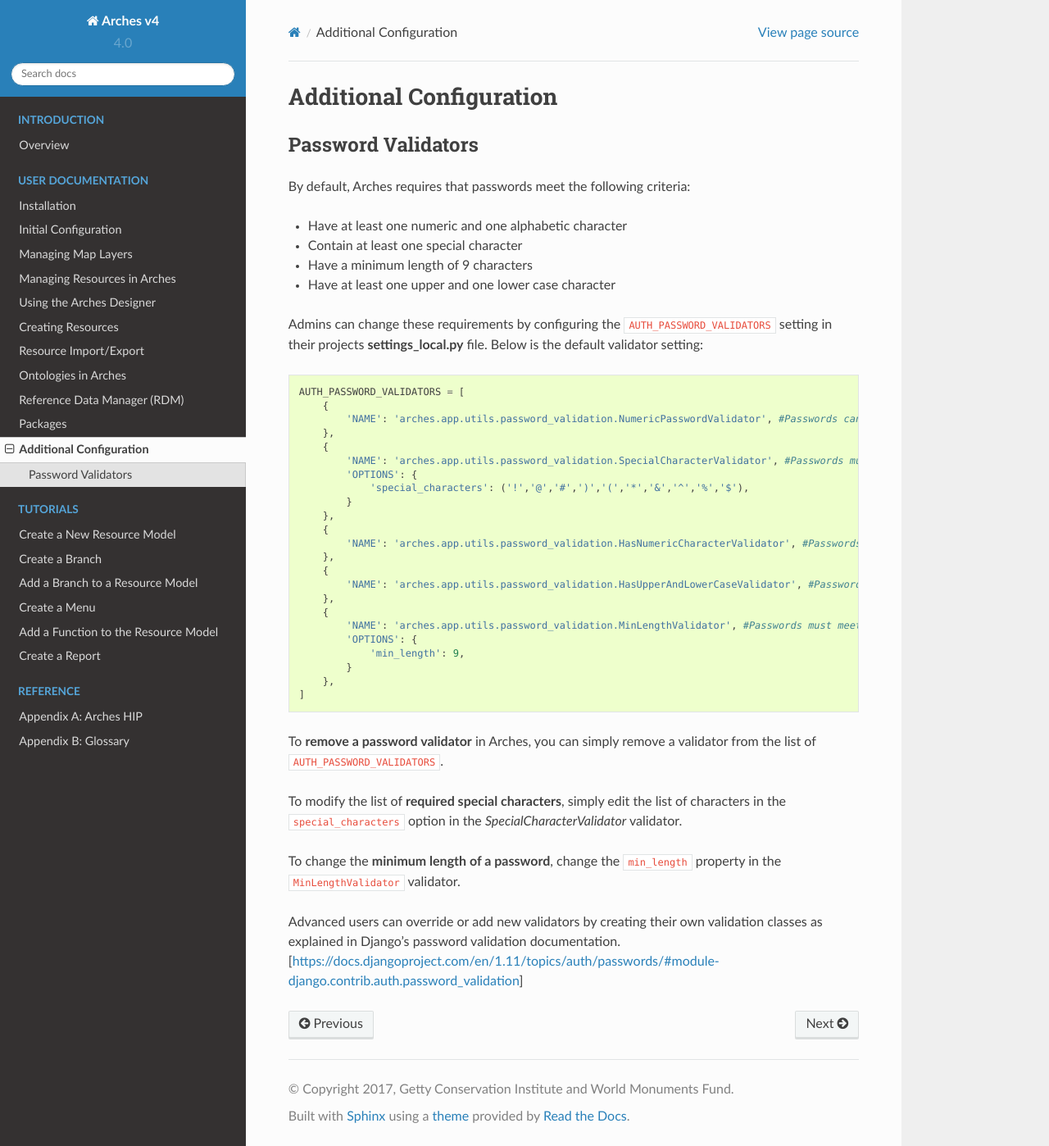
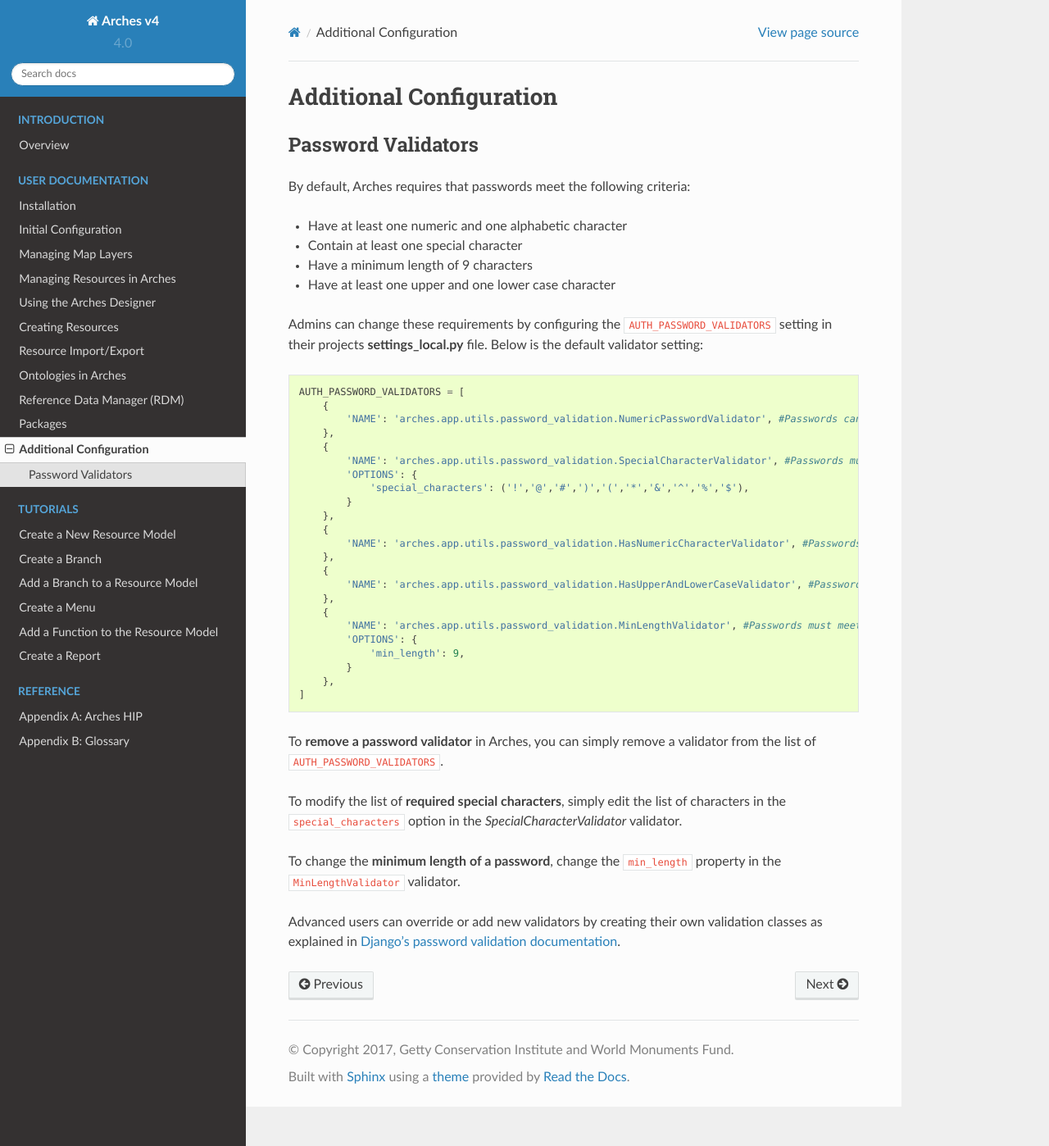
Before and after one commit to archesproject/arches-docs, a Sphinx documentation site: the page built from docs/additional-configuration.txt, in a window 1280 px wide and 1398 px high. Shown: the whole window at 82% size. Built offline with Sphinx 7.4.7 and the Read the Docs theme 2.0.0, drawn with Linux system fonts in a browser that asks for light colours.

Commit message:
Improved display of the django docs link on password validation page. re #2454

```diff
--- a/docs/additional-configuration.txt
+++ b/docs/additional-configuration.txt
@@ -46,5 +46,4 @@ To modify the list of **required special characters**, simply edit the list of c
 
 To change the **minimum length of a password**, change the `min_length`:code: property in the `MinLengthValidator`:code: validator.
 
-Advanced users can override or add new validators by creating their own validation classes as explained in Django's password validation documentation.
-[https://docs.djangoproject.com/en/1.11/topics/auth/passwords/#module-django.contrib.auth.password_validation]
+Advanced users can override or add new validators by creating their own validation classes as explained in `Django's password validation documentation <https://docs.djangoproject.com/en/1.11/topics/auth/passwords/#module-django.contrib.auth.password_validation/>`_.
```
